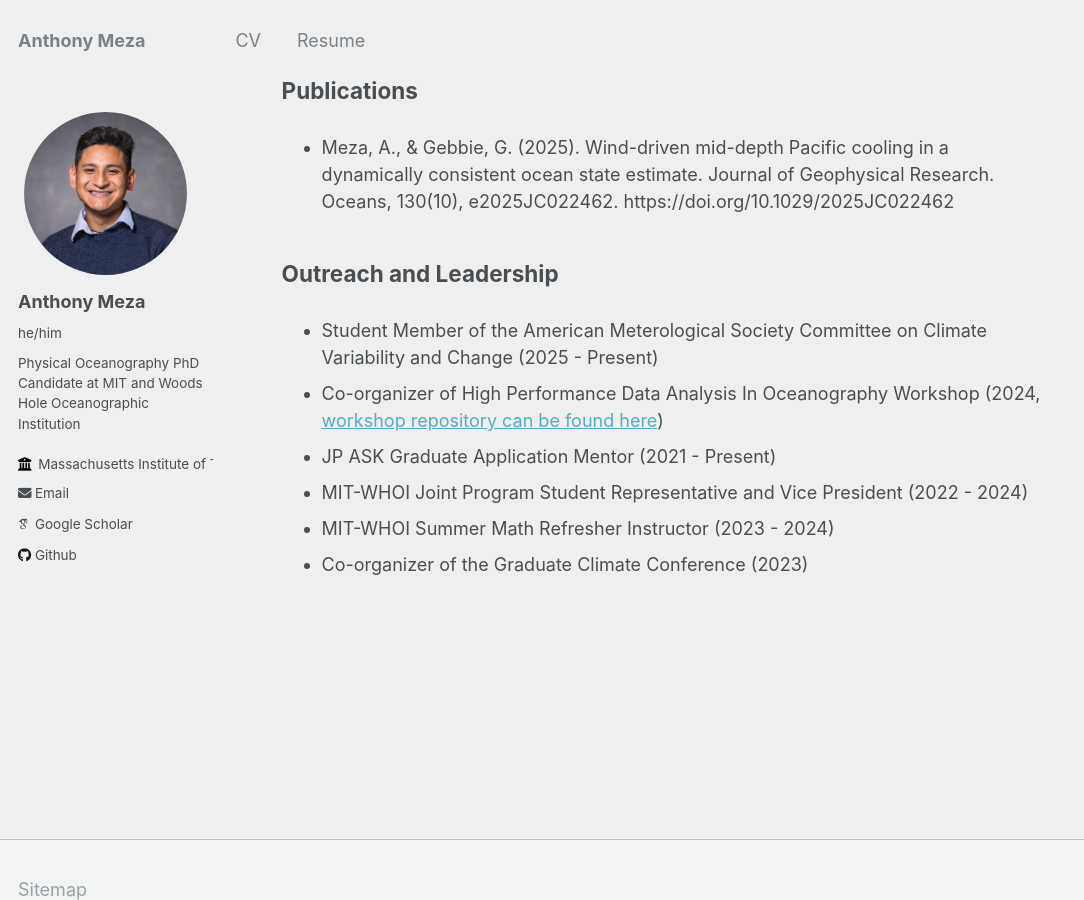
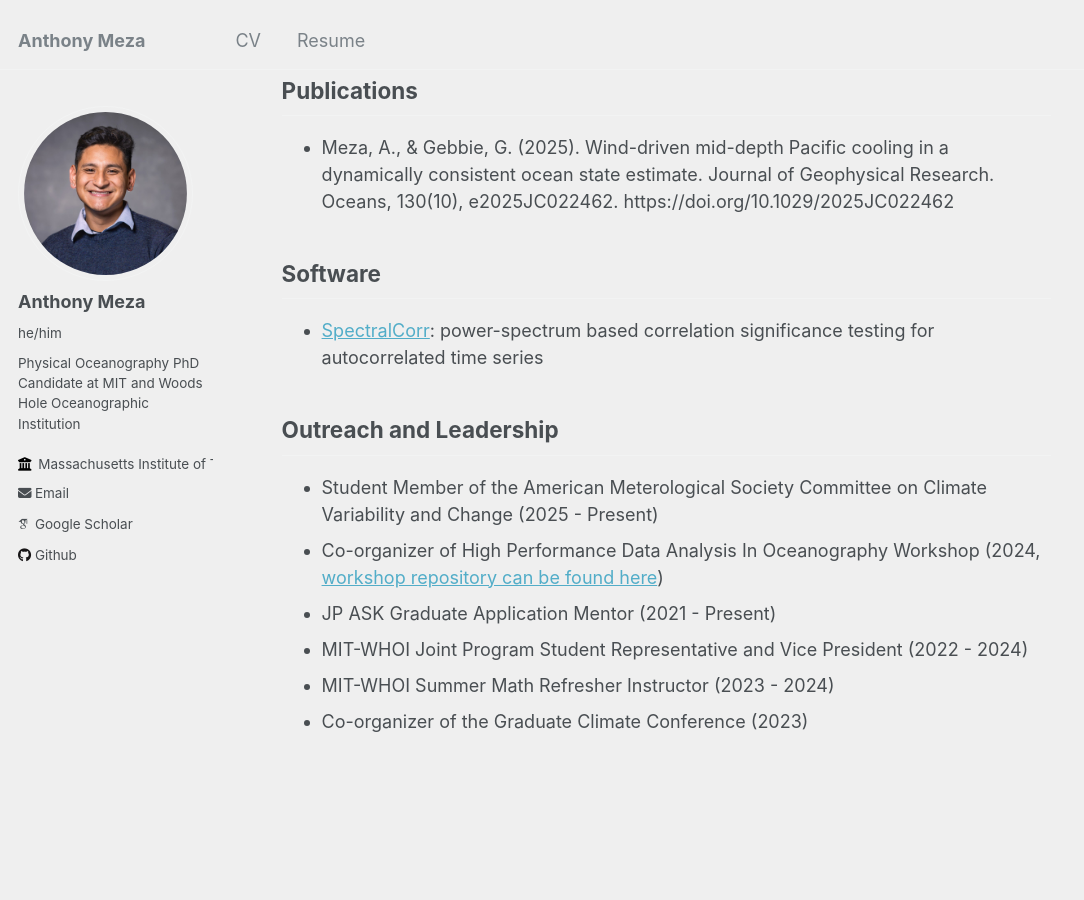
Before and after one commit to anthony-meza/anthony-meza.github.io, a Jekyll site: the page built from _pages/about.md, in a window 1280 px wide and 900 px high, scrolled down 946 px. Shown: the whole window, without its empty margins (0-1084 px from the left). Built offline with Jekyll 4.4.1, drawn with Linux system fonts in a browser that asks for light colours; some web fonts are replaced.

Commit message:
Update about.md

```diff
--- a/_pages/about.md
+++ b/_pages/about.md
@@ -33,6 +33,8 @@ Before starting my PhD, I earned a B.S. in Mathematics and Data Science from the
 ## Publications
 - Meza, A., & Gebbie, G. (2025). Wind-driven mid-depth Pacific cooling in a dynamically consistent ocean state estimate. Journal of Geophysical Research. Oceans, 130(10), e2025JC022462. https://doi.org/10.1029/2025JC022462
 
+## Software
+- [SpectralCorr](https://github.com/anthony-meza/SpectralCorr.git): power-spectrum based correlation significance testing for autocorrelated time series
 
 ## Outreach and Leadership
   - Student Member of the American Meterological Society Committee on Climate Variability and Change (2025 - Present)
```
